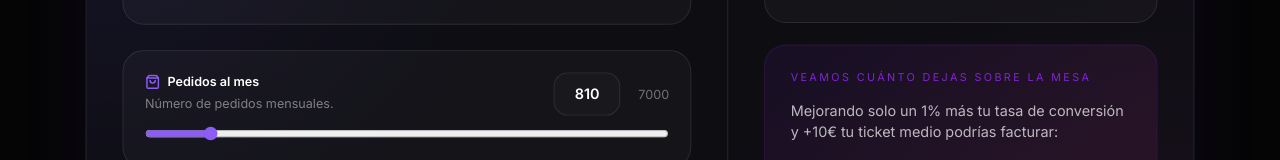
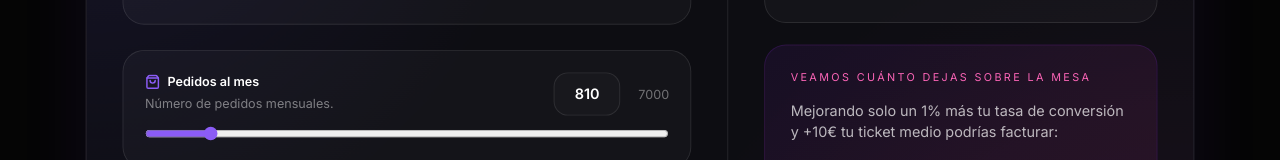
Before and after one commit to MaikelScalate/scalatelab, a Next.js app: page / in a window 1280 px wide. Shown: the part 3227-3387 px from the top of the page. Built offline with nearby package versions, Linux system fonts and the light colour scheme.

Commit message:
Mejorar diseño

```diff
--- a/app/components/ui/Calculator.tsx
+++ b/app/components/ui/Calculator.tsx
@@ -688,7 +688,7 @@ lg:text-6xl
         p-7
       "
             >
-              <p className="text-xs uppercase tracking-[0.22em] text-purple">
+              <p className="text-xs uppercase tracking-[0.22em] text-pink-400">
                 Veamos cuánto dejas sobre la mesa
               </p>
 
```
